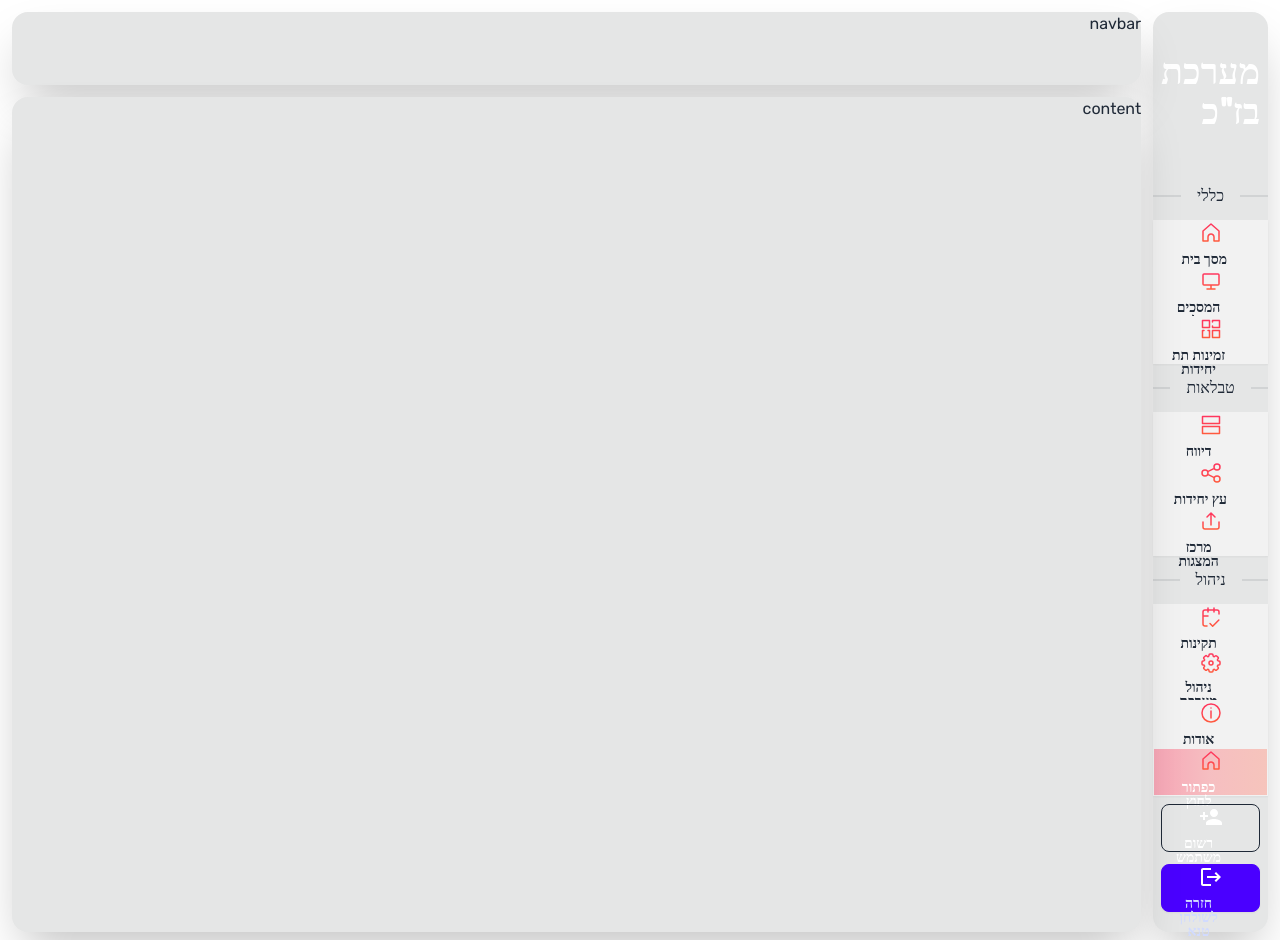
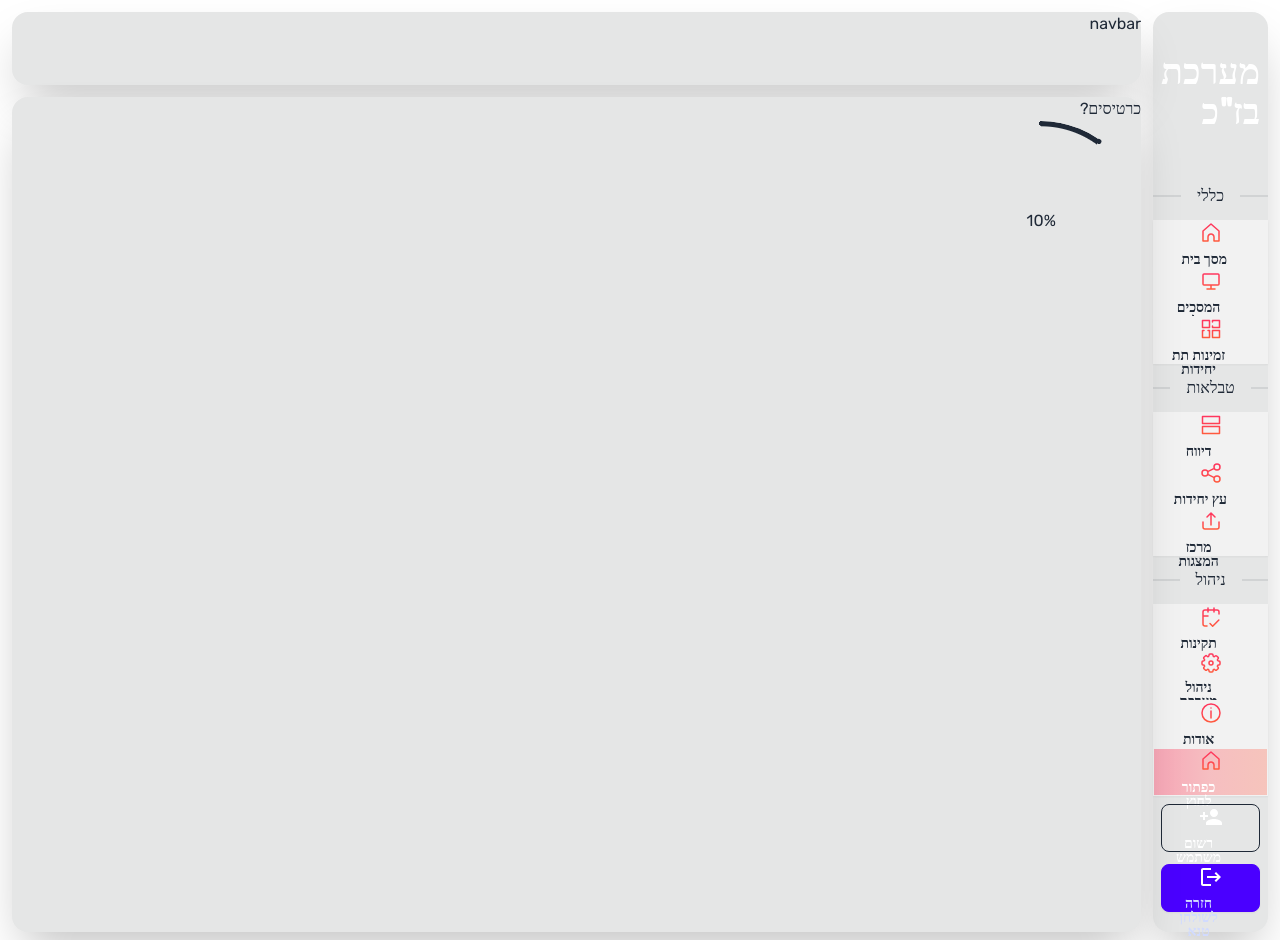
Before and after one commit to YuvalHad1220/daisy-comps, a React (Vite) app: page / in a window 1280 px wide. Built offline with nearby package versions, Linux system fonts and the light colour scheme.

Commit message:
project restructure

```diff
--- a/src/App.tsx
+++ b/src/App.tsx
@@ -8,9 +8,11 @@ import DivoahZminotIcon from "./assets/divoah_zminot.svg?react";
 import PermissionIcon from "./assets/permission_validation.svg?react";
 import SettingsIcon from "./assets/settings.svg?react";
 import AboutIcon from "./assets/about.svg?react";
-import BazakIcon from "./assets/bazak_logo.svg?react";
-import AddUserIcon from "./assets/add_user.svg?react";
-import ToTeneTableIcon from "./assets/to_tene_table.svg?react";
+import Sidebar from "./Comps/Sidebar";
+import Chart from "./Comps/Chart";
+
+
+// https://rgbacolorpicker.com/hex-to-rgba
 
 function App() {
   const generalNavItems: iNavItem[] = [
@@ -81,71 +83,17 @@ function App() {
     text: "ניהול",
     items: adminNavItems
   };
+  const navSections = [generalNavSection, tableNavSection, adminNavSection];
 
 
-  const NavItem = ({item} : {item: iNavItem}) => (
-    <button className="btn rounded-none">
-      <item.Icon />
-      <p className="hidden xl:inline text-center ml-auto mr-6">{item.text}</p>
-    </button>
+  return (
+    <Sidebar navSections={navSections}>
+      כרטיסים?
+      <Chart />
+    </Sidebar>
   )
 
-  const BazakHeader = () => (
-    <div className="flex justify-center items-center p-0 xl:px-4 my-4">
-      <h1 className="hidden xl:inline font-bold	text-4xl text-white">מערכת בז"כ</h1>
-      <BazakIcon className="xl:h-32 xl:w-32" />
-    </div>
-  );
 
-  const MainNavSection = () => (
-    navSections.map(section => (
-      <>
-        <div className="divider">{section.text}</div>
-        {section.items.map(navItem => <NavItem key={navItem.text} item={navItem} />)}
-      </>
-    ))
-  );
-
-  const PressedButtonExample = () => (
-  <button className="btn rounded-none text-white bg-base-200 bg-gradient-to-r from-[#ff365e66] via-[#ff474f4d] to-[#ff5a3e4d]">
-    <HomepageIcon />
-    <p className="hidden xl:inline text-center ml-auto mr-6">כפתור לחוץ</p>
-  </button>
-  );
-
-  const SidebarFooter = () => (
-    <div className="flex flex-col mt-auto mb-3 gap-3 p-2">
-      <button className="btn btn-outline w-full">
-        <AddUserIcon className="fill-white"/>
-        <p className="hidden xl:inline text-center ml-auto mr-6 text-white">רשום משתמש</p>
-      </button>
-
-      <button className="btn btn-primary w-full">
-        <ToTeneTableIcon />
-        <p className="hidden xl:inline text-center ml-auto mr-6">חזרה לשולחן טנא</p>
-      </button>
-    </div>
-  )
-
-  const navSections = [generalNavSection, tableNavSection, adminNavSection];
-  return (
-    <div className="grid sm:grid-cols-12 xl:grid-cols-10 h-screen gap-3 p-3">
-      <div className="col-span-1 rounded-2xl shadow-2xl bg-base-300 flex flex-col">
-        <BazakHeader />
-        <MainNavSection />
-        <PressedButtonExample />
-        <SidebarFooter />
-      </div>
-      <div className="col-span-11 xl:col-span-9 flex flex-col gap-3 h-full ">
-      <div className="rounded-2xl shadow-2xl bg-base-300 h-20">
-        navbar
-      </div>
-      <div className="rounded-2xl shadow-2xl bg-base-300 h-full">
-        content
-      </div>
-      </div>
-    </div>
-  )
 }
 
 export default App
--- /dev/null
+++ b/src/Comps/Chart.tsx
@@ -0,0 +1,19 @@
+const Chart = () => {
+
+    const redThres = 20;
+    const yellowThres = 60;
+
+    const trueCount = 10;
+    const falseCount = 90;
+
+    const value = trueCount / (falseCount + trueCount) * 100;
+
+    return (
+        <div>
+            <div className="radial-progress" style={{"--value": value, "--thickness": "0.3rem", "--size": "200px"}} role="progressbar">{value}%</div>
+        </div>
+    );
+
+};
+
+export default Chart;
--- /dev/null
+++ b/src/Comps/Sidebar.tsx
@@ -0,0 +1,81 @@
+
+import { iNavItem, iNavSection } from "../../interfaces";
+import BazakIcon from "../assets/bazak_logo.svg?react";
+import AddUserIcon from "../assets/add_user.svg?react";
+import ToTeneTableIcon from "../assets/to_tene_table.svg?react";
+import HomepageIcon from "../assets/homepage.svg?react";
+import { ReactNode } from "react";
+
+interface iSidebar {
+    navSections: iNavSection[],
+    children: ReactNode
+}
+
+
+const SidebarFooter = () => (
+    <div className="flex flex-col mt-auto mb-3 gap-3 p-2">
+      <button className="btn btn-outline w-full">
+        <AddUserIcon className="fill-white"/>
+        <p className="hidden xl:inline text-center ml-auto mr-6 text-white">רשום משתמש</p>
+      </button>
+
+      <button className="btn btn-primary w-full">
+        <ToTeneTableIcon />
+        <p className="hidden xl:inline text-center ml-auto mr-6">חזרה לשולחן טנא</p>
+      </button>
+    </div>
+  )
+
+const NavItem = ({item} : {item: iNavItem}) => (
+    <button className="btn rounded-none">
+      <item.Icon />
+      <p className="hidden xl:inline text-center ml-auto mr-6">{item.text}</p>
+    </button>
+  )
+
+  const BazakHeader = () => (
+    <div className="flex justify-center items-center p-0 xl:px-4 my-4">
+      <h1 className="hidden xl:inline font-bold	text-4xl text-white">מערכת בז"כ</h1>
+      <BazakIcon className="xl:h-32 xl:w-32" />
+    </div>
+  );
+
+  const MainNavSection = ({navSections} : {navSections: iNavSection[]}) => (
+    navSections.map(section => (
+      <>
+        <div className="divider">{section.text}</div>
+        {section.items.map(navItem => <NavItem key={navItem.text} item={navItem} />)}
+      </>
+    ))
+  );
+
+  const PressedButtonExample = () => (
+  <button className="btn rounded-none text-white bg-base-200 bg-gradient-to-r from-[#ff365e66] via-[#ff474f4d] to-[#ff5a3e4d]">
+    <HomepageIcon />
+    <p className="hidden xl:inline text-center ml-auto mr-6">כפתור לחוץ</p>
+  </button>
+  );
+
+
+const Sidebar: React.FC<iSidebar> = ({navSections, children}) => {
+    return (
+        <div className="grid sm:grid-cols-12 xl:grid-cols-10 h-screen gap-3 p-3">
+          <div className="col-span-1 rounded-2xl shadow-2xl bg-base-300 flex flex-col">
+            <BazakHeader />
+            <MainNavSection navSections={navSections} />
+            <PressedButtonExample />
+            <SidebarFooter />
+          </div>
+          <div className="col-span-11 xl:col-span-9 flex flex-col gap-3 h-full ">
+          <div className="rounded-2xl shadow-2xl bg-base-300 h-20">
+            navbar
+          </div>
+          <div className="rounded-2xl shadow-2xl bg-base-300 h-full">
+            {children}
+          </div>
+          </div>
+        </div>
+      )
+};
+
+export default Sidebar;
```
